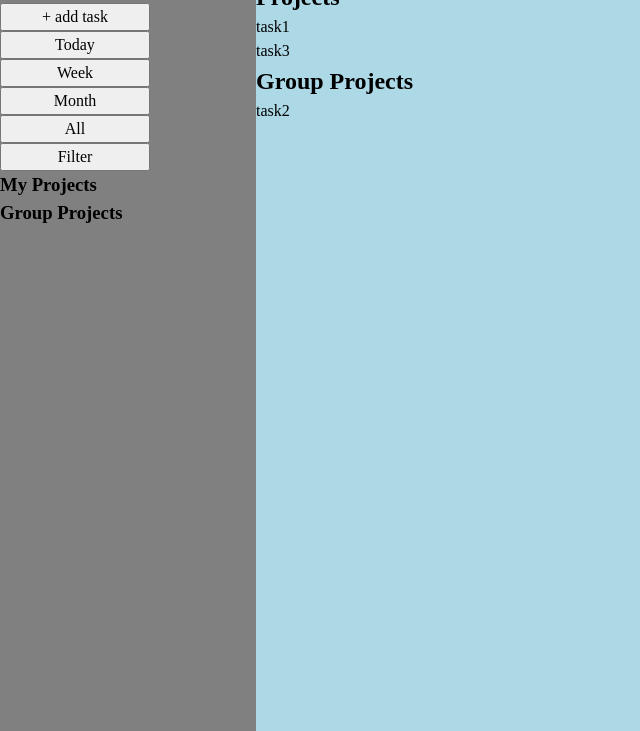
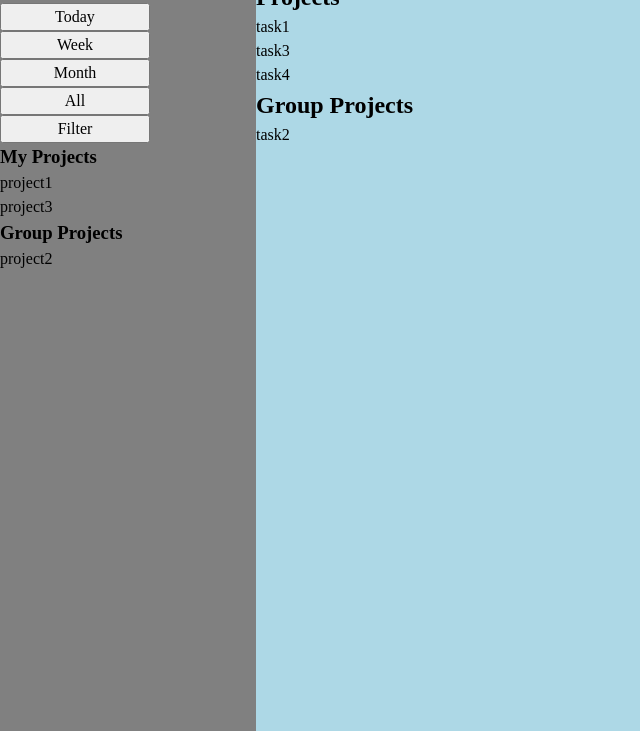
Before and after one commit to jfrb95/TODO-list, a website built with webpack: page src/template.html in a window 1280 px wide. Shown: the part 69-800 px from the top of the page, without its empty margins (0-640 px from the left). Built offline with nearby package versions, Linux system fonts and the light colour scheme.

Commit message:
add function to put project lists on nav bar

```diff
--- a/src/index.js
+++ b/src/index.js
@@ -3,6 +3,10 @@ import { allTasksPage } from "./js-modules/pages/all-tasks-page.js";
 import { todayTasksPage } from "./js-modules/pages/today-tasks-page.js";
 import { thisWeekPage } from "./js-modules/pages/this-week-page.js";
 import { thisMonthPage } from "./js-modules/pages/this-month-page.js";
+
+import { startOfTomorrow } from "date-fns";
+import { endOfTomorrow } from "date-fns";
+import { endOfDay } from "date-fns";
 
 const log = console.log;
 
@@ -12,6 +16,8 @@ const GLOBAL = (function() {
     const container = document.querySelector(".container");
     const navigationBar = document.querySelector(".navigation");
     const contentPanel = document.querySelector(".content");
+    const domProjectsList = document.querySelector(".projects-list");
+    const domGroupProjectsList = document.querySelector(".group-projects-list");
 
     const navButtons = document.querySelector(".nav-buttons");
     navButtons.addEventListener("click", (event) => {
@@ -22,14 +28,14 @@ const GLOBAL = (function() {
         loadNewPage(classes[0]);
     });
     function Task() {
-
+        //TO FINISH IN THE FUTURE
     }
 
     function readData(path) {
         return [
             {
                 name: "task1",
-                project: projectsList.project1,
+                project: projectList.project1,
                 dateCreated: "date1",
                 deadline: new Date(2025, 1, 1),
                 description: "user-created description of task1",
@@ -43,7 +49,7 @@ const GLOBAL = (function() {
 
             {
                 name: "task2",
-                project: projectsList.project2,
+                project: projectList.project2,
                 dateCreated: "date3",
                 deadline: new Date(),
                 description: "user-created description of task2",
@@ -99,8 +105,31 @@ const GLOBAL = (function() {
                 break;
         }
     }
+    function getProjectList(path) {
+        return projectList;
+    }
+    function projectsOfTypeFromList(type, projectList) {
+        let projects = [];
+        for (const project of Object.keys(projectList)) {
+            if (projectList[project].type === type) {
+                projects.push(projectList[project]);
+            }
+        }
+        return projects;
+    }
+    function addListOfProjectsToTarget(listOfProjects, target) {
+        listOfProjects.forEach((project) => {
+            const li = document.createElement("li");
+            li.textContent = project.name;
+            target.appendChild(li);
+        })
+    }
+    function updateNavProjectLists() {
+        addListOfProjectsToTarget(projectsOfTypeFromList("single", getProjectList("path goes here")), domProjectsList);
+        addListOfProjectsToTarget(projectsOfTypeFromList("group", getProjectList("path goes here")), domGroupProjectsList);
+    }
 
-    const projectsList = {
+    const projectList = {
         project1:   {
                         name: "project1",
                         type: "single",
@@ -121,7 +150,10 @@ const GLOBAL = (function() {
     };
 
     const data = readData(dataPath);
+    updateNavProjectLists();
 
-    writeNewTask("task3", projectsList.project1, "date5", new Date(), "description for task3", ["tag6", "tag1"], 3)
+    writeNewTask("task3", projectList.project1, "date5", startOfTomorrow(), "description for task3", ["tag6", "tag1"], 3);
+    writeNewTask("task4", projectList.project1, "date6", new Date(), "description for task 4", ["tag1"], 2);
+
     allTasksPage(contentPanel, data);
 })();
--- a/src/template.html
+++ b/src/template.html
@@ -9,10 +9,6 @@
     <div class="container">
         <nav class="navigation">
             <h2 class="welcome-message">Welcome back, username!</h2>
-
-            <button class="add-task">
-                + add task
-            </button>
 
             <ul class="nav-buttons">
                 <li><button class="today nav-button">Today</button></li>
```
